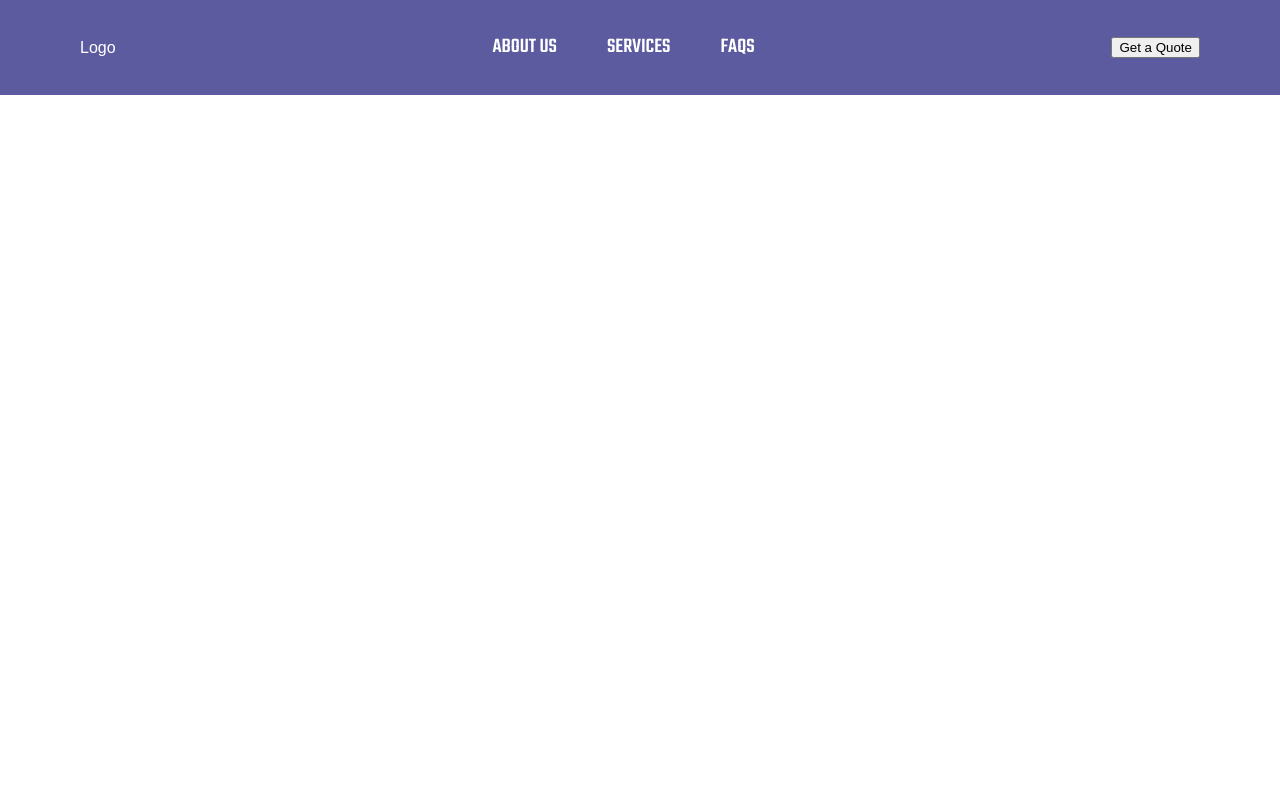
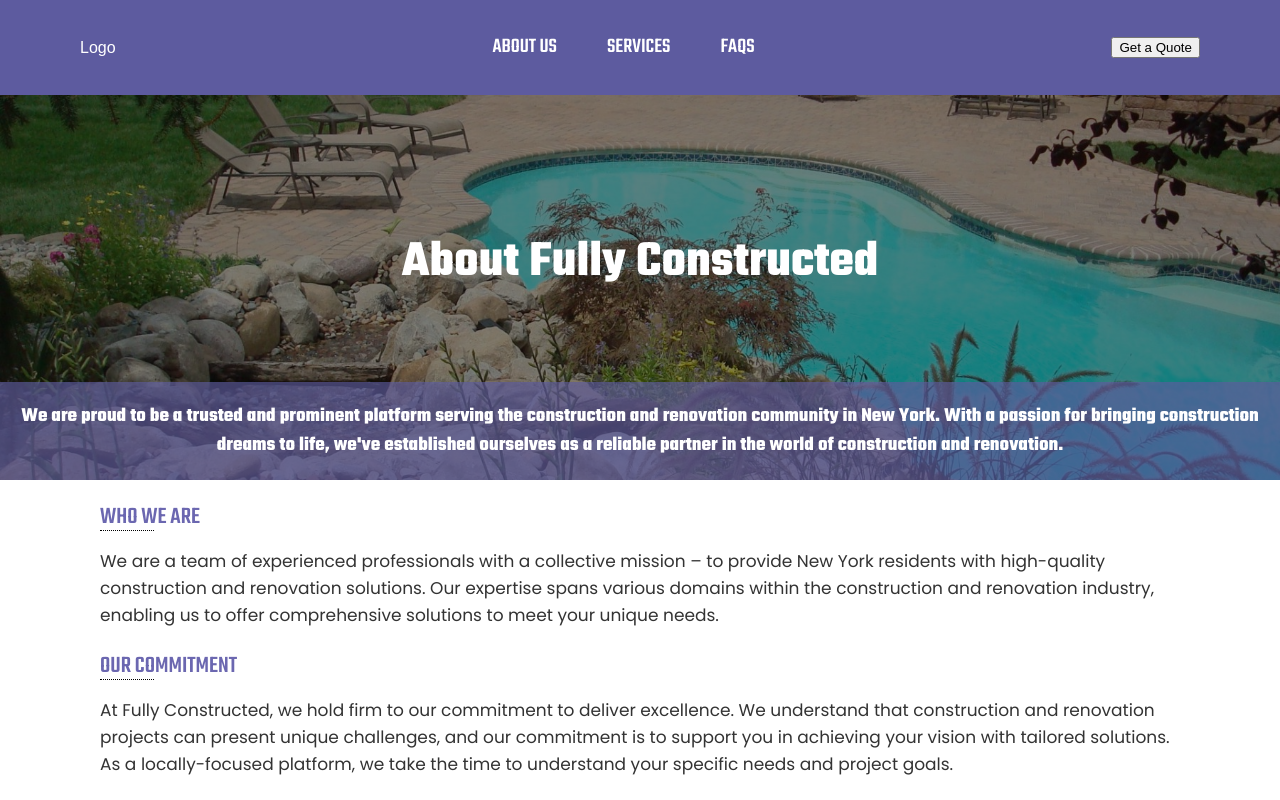
Before and after one commit to Wahaj-Ali/construction-web, a React (Create React App) app: page /about_us in a window 1280 px wide. Built offline with nearby package versions, Linux system fonts and the light colour scheme.

Commit message:
Update AboutUs.jsx

```diff
--- a/src/Pages/AboutUs/AboutUs.jsx
+++ b/src/Pages/AboutUs/AboutUs.jsx
@@ -1,8 +1,23 @@
 import React from 'react'
+import AboutHero from '../../Components/AboutHero/AboutHero';
+import './AboutUs.css';
 
 const AboutUs = () => {
   return (
-    <div>AboutUs</div>
+    <>
+        <AboutHero />
+        <div className="aboutSec">
+            <h3>Who We Are</h3>
+            <div className='underline'></div>
+            <p className="aboutSecText">We are a team of experienced professionals with a collective mission – to provide New York residents with high-quality construction and renovation solutions. Our expertise spans various domains within the construction and renovation industry, enabling us to offer comprehensive solutions to meet your unique needs.</p>
+        </div>
+
+        <div className="aboutSec">
+            <h3>Our Commitment</h3>
+            <div className='underline'></div>
+            <p className="aboutSecText">At Fully Constructed, we hold firm to our commitment to deliver excellence. We understand that construction and renovation projects can present unique challenges, and our commitment is to support you in achieving your vision with tailored solutions. As a locally-focused platform, we take the time to understand your specific needs and project goals.</p>
+        </div>
+    </>
   )
 }
 
```
